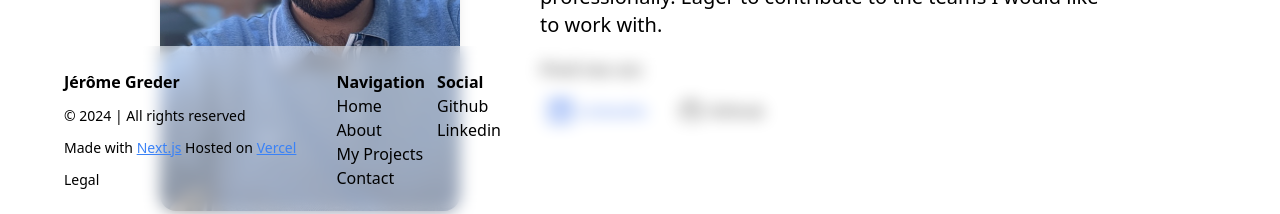
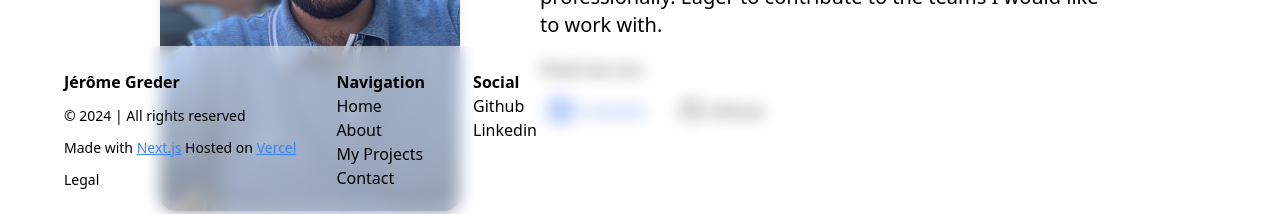
Before and after one commit to Glados1998/jerome-greder-web-portfolio-client, a Next.js app: page /en/about in a window 1280 px wide. Shown: the part 586-800 px from the top of the page. Built offline with nearby package versions, Linux system fonts and the light colour scheme; no server answers.

Commit message:
Add disabled styles for buttons and update footer layout
Introduced styling for disabled button states in both CSS and SCSS files to ensure consistent UI/UX. Also adjusted the gap in the footer layout to enhance spacing between elements.

```diff
--- a/src/app/[locale]/assets/style/globals.css
+++ b/src/app/[locale]/assets/style/globals.css
@@ -6,6 +6,9 @@
 }
 .btn:hover, .btn-social:hover, .btn-live:hover, .btn-github:hover, .btn-linkedin:hover, .btn-inverted:hover {
   @apply bg-slate-900 text-white duration-300 dark:bg-slate-50 dark:text-black ease-in-out scale-110;
+}
+.btn:disabled, .btn-social:disabled, .btn-live:disabled, .btn-github:disabled, .btn-linkedin:disabled, .btn-inverted:disabled {
+  @apply bg-slate-300 text-slate-900 dark:bg-slate-900 dark:text-white cursor-not-allowed;
 }
 
 .btn-inverted:hover {
--- a/src/app/[locale]/assets/style/globals.scss
+++ b/src/app/[locale]/assets/style/globals.scss
@@ -7,6 +7,10 @@
 
   &:hover {
     @apply bg-slate-900 text-white duration-300 dark:bg-slate-50 dark:text-black ease-in-out scale-110
+  }
+
+  &:disabled {
+    @apply bg-slate-300 text-slate-900 dark:bg-slate-900 dark:text-white cursor-not-allowed;
   }
 }
 
@@ -63,5 +67,5 @@
 }
 
 .input {
-    @apply w-full p-2 rounded-md dark:bg-white dark:text-slate-900 bg-slate-200 text-black;
+  @apply w-full p-2 rounded-md dark:bg-white dark:text-slate-900 bg-slate-200 text-black;
 }
--- a/src/app/[locale]/components/footer.tsx
+++ b/src/app/[locale]/components/footer.tsx
@@ -39,7 +39,7 @@ export default function Footer() {
                 </div>
 
                 {/* Second Row - Navigation and Social Links */}
-                <div className={'grid grid-cols-2 gap-3 '}>
+                <div className={'grid grid-cols-2 gap-12'}>
                     {/* Navigation Links */}
                     <div>
                         <h1 className={'text-md font-bold'}>
```
Also changed, not shown: 1 other file (tests, documents, lock files or other folders).
